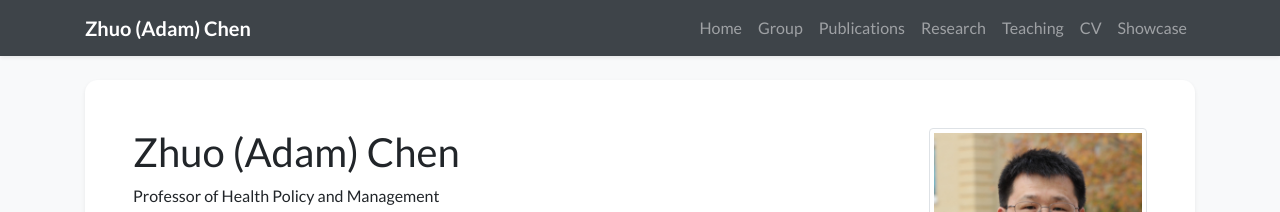
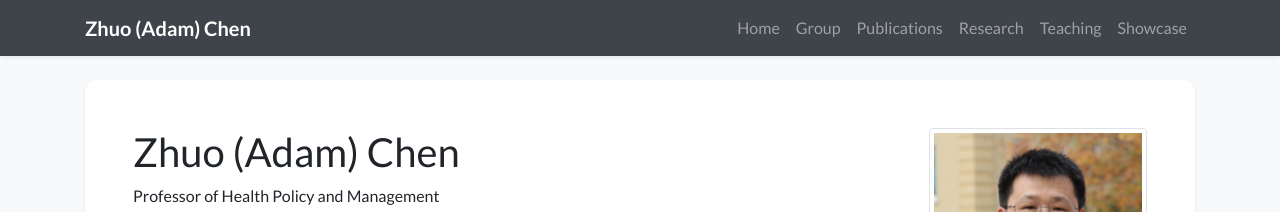
Before and after one commit to adamchen2025/adamchen2025.github.io, a Jekyll site: the page built from index.html, in a window 1280 px wide. Shown: the top 212 px of the page. Built offline with Jekyll 4.4.1, drawn with Linux system fonts in a browser that asks for light colours; nearby versions of some CDN libraries; a style sheet for code colours, icons or effects is not loaded.

```diff
--- a/_data/navigation.yml
+++ b/_data/navigation.yml
@@ -11,7 +11,5 @@ pages:
   url: /publications
 - name: Teaching
   url: /teaching
-- name: CV
-  url: /cv
 - name: Showcase
   url: /showcase
```
